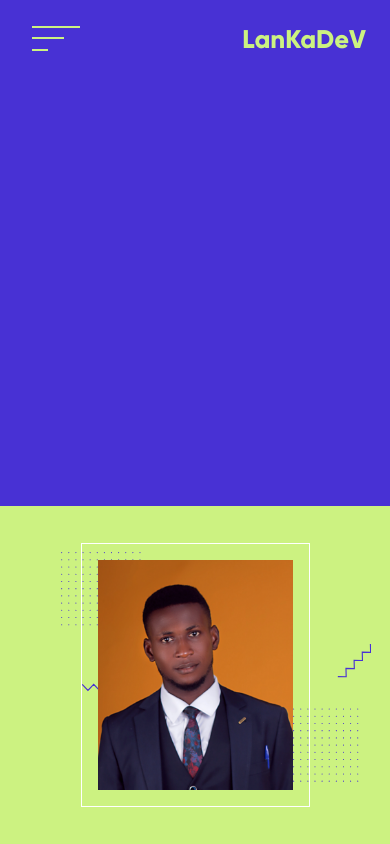
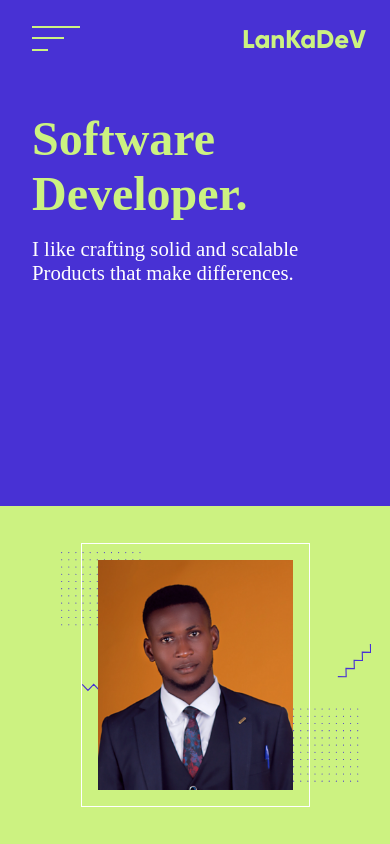
Before and after one commit to PaulOnyekwelu/paulonyekwelu.github.io, a React (Create React App) app: page / in a window 390 px wide. Built offline with nearby package versions, Linux system fonts and the light colour scheme.

Commit message:
mobile-first implementation of header-description component

```diff
--- a/src/components/header-description/header-description.style.scss
+++ b/src/components/header-description/header-description.style.scss
@@ -0,0 +1,18 @@
+
+
+@media screen and (max-width: 768px){
+    .header-description {
+        margin: 2rem;
+        color: white;
+
+        .header-description-title{
+            font-size: 1.5rem;
+            color: rgb(204,242,129);;
+        }
+
+        .header-description-text{
+            margin-top: 1rem;
+            font-size: 1.3rem;
+        }
+    }
+}
--- a/src/components/header-description/index.jsx
+++ b/src/components/header-description/index.jsx
@@ -0,0 +1,16 @@
+import React from 'react';
+import './header-description.style.scss';
+
+const HeaderDescription = ()  => {
+    return(
+        <div className = "header-description">
+            <div className="header-description-title">
+                <h1>Software</h1>
+                <h1>Developer.</h1>
+            </div>
+            <p className="header-description-text">I like crafting solid and scalable Products that make differences.</p>
+        </div>
+    )
+}
+
+export default HeaderDescription;
--- a/src/components/header/header.style.scss
+++ b/src/components/header/header.style.scss
@@ -9,12 +9,13 @@
         height: 100vh;
 
         .header-left{
+            width: 100vw;
+            height: 60vh;
+            background: rgb(72,49,212);
+
             .header-left-top{
                 display: flex;
                 justify-content: space-between;
-                width: 100vw;
-                height: 60vh;
-                background: rgb(72,49,212);
 
                 .hamburger{
                     margin: 1rem;
@@ -54,7 +55,7 @@
             top: 0;
             left: 0;
             height: 100vh;
-            width: 100vw;
+            width: 70vw;
             z-index: 3;
         }
     }
--- a/src/components/header/index.jsx
+++ b/src/components/header/index.jsx
@@ -4,6 +4,7 @@ import Logo from '../logo';
 
 import './header.style.scss';
 import Avatar from '../avatar';
+import HeaderDescription from '../header-description';
 
 const Header = () => {
     let [menuToggle, setMenuToggle] = useState(false);
@@ -24,7 +25,7 @@ const Header = () => {
                     </div>
                     <Logo />
                 </div>
-
+                <HeaderDescription />
             </div>
             <div className="header-right">
                 <Avatar />
--- a/src/components/nav/nav.style.scss
+++ b/src/components/nav/nav.style.scss
@@ -7,9 +7,9 @@
 
 @media screen and (max-width: 768px){
     .nav{
-        width: 100vw;
+        width: 70vw;
         height: 60vh;
-        clip-path: polygon(0% 0%, 75% 0%, 100% 50%, 75% 100%, 0% 100%);
+        // clip-path: polygon(0% 0%, 75% 0%, 100% 50%, 75% 100%, 0% 100%);
 
         .logo-section{
             width: 100%;
@@ -23,7 +23,7 @@
         }
 
         .nav-section{
-            width: 75vw;
+            width: 70vw;
             height: 100%;
             display: flex;
             flex-direction: column;
```
